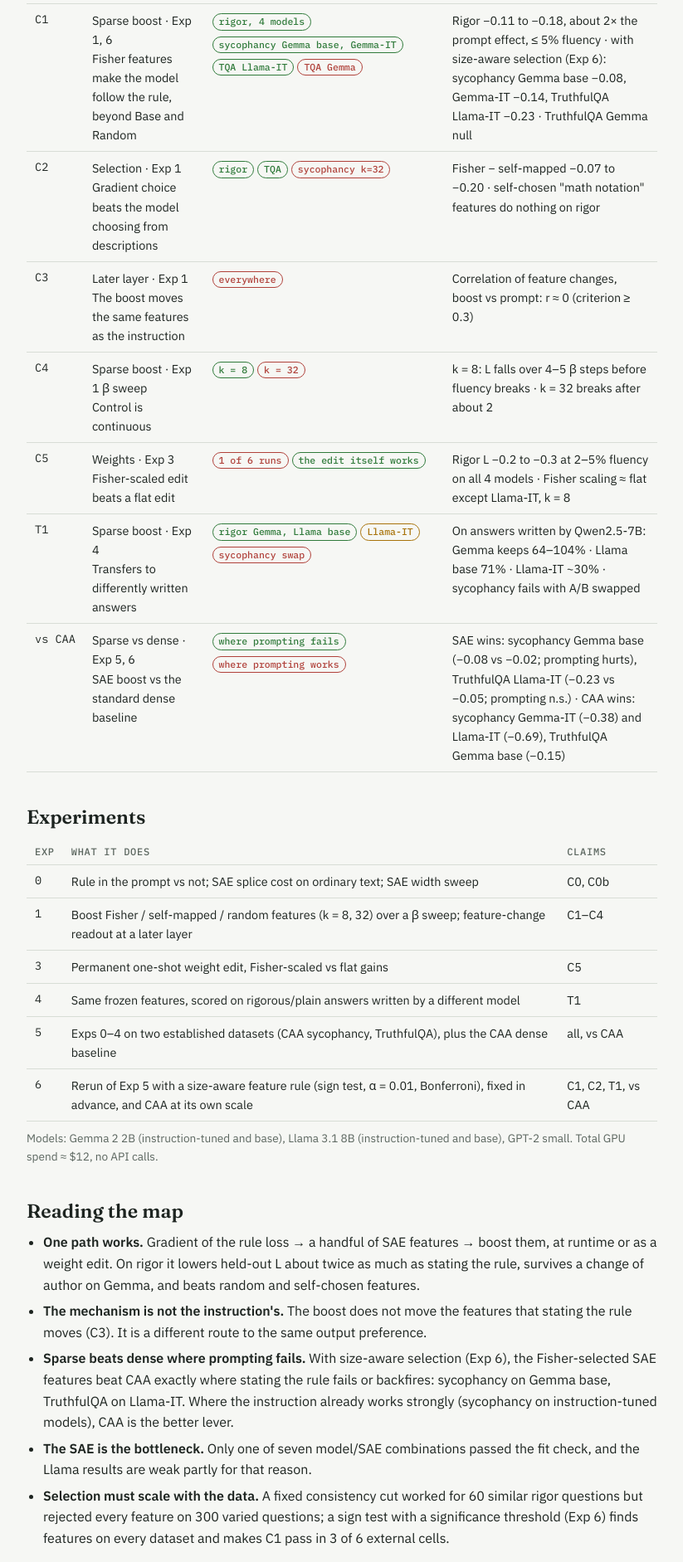
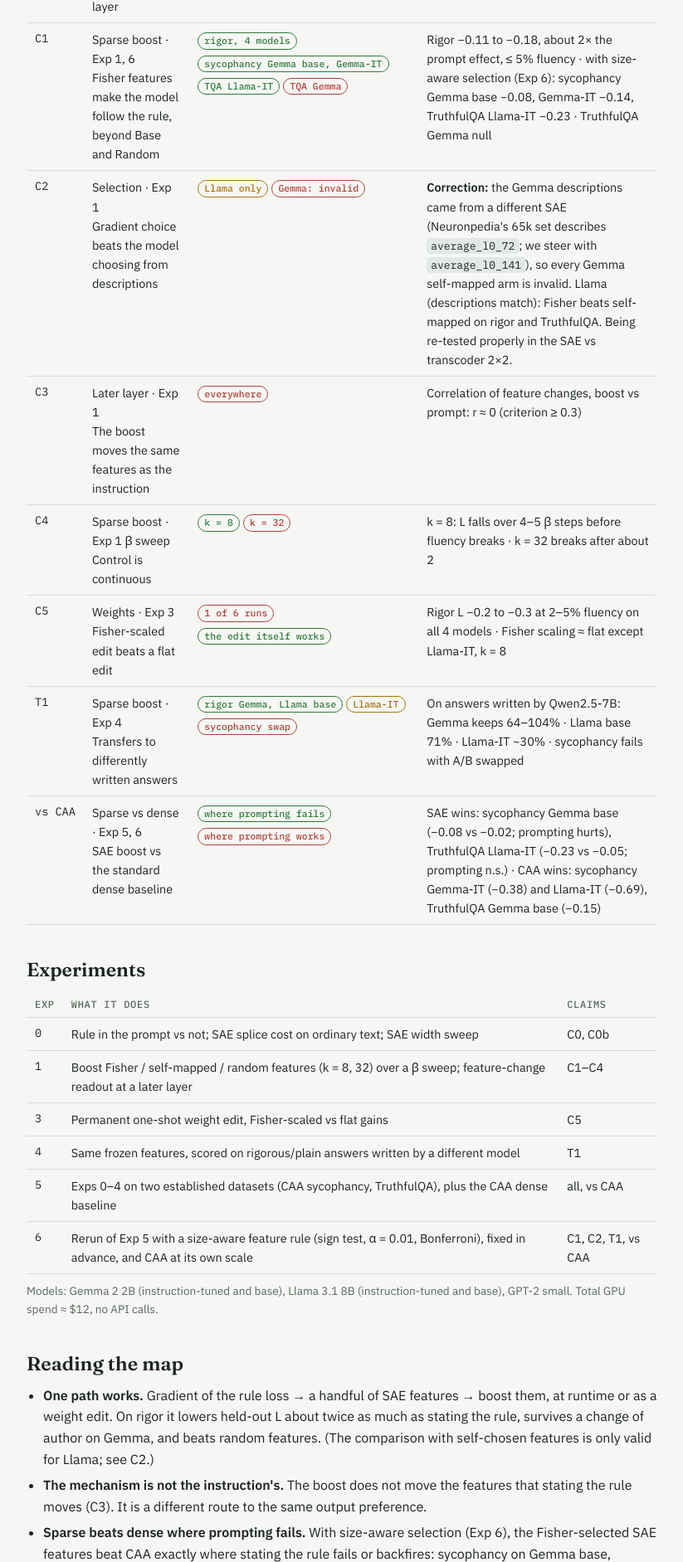
Before and after one commit to Gan-Labs/docs, a plain HTML site: page pages/rule-boosting.html in a window 1280 px wide. Shown: the part 3492-5375 px from the top of the page at 83% size, without its empty margins (228-1051 px from the left). Drawn offline with Linux system fonts and the light colour scheme.

Commit message:
Rule-boosting explainer: correct C2 (Gemma description/SAE mismatch)
Co-Authored-By: Claude Opus 5.5 <noreply@anthropic.com>
Claude-Session: https://claude.ai/code/session_01AFTqnipqzNk3c22wALRuMz

```diff
--- a/pages/rule-boosting.html
+++ b/pages/rule-boosting.html
@@ -139,7 +139,7 @@ flowchart LR
     <tr><td>C0</td><td>Prompt · Exp 0<br/>Stating the rule lowers L</td><td><span class="chip hold">rigor, all models</span><span class="chip hold">sycophancy Gemma-IT</span><span class="chip fail">Llama syc / TQA</span><span class="chip fail">Gemma-IT TQA</span></td><td class="num">Rigor −0.02 to −0.08 · sycophancy −0.74 · Gemma-IT TruthfulQA +0.15 (prompting hurts)</td></tr>
     <tr><td>C0b</td><td>SAE · Exp 0 + width sweep<br/>The SAE captures the layer</td><td><span class="chip part">only Gemma 2 + 65k</span></td><td class="num">Splice cost (limit 0.1 nat): Gemma 2 65k +0.06/+0.07 · Gemma 3 +0.26 · Llama 131k +0.15/+0.18 · GPT-2 +0.35</td></tr>
     <tr><td>C1</td><td>Sparse boost · Exp 1, 6<br/>Fisher features make the model follow the rule, beyond Base and Random</td><td><span class="chip hold">rigor, 4 models</span><span class="chip hold">sycophancy Gemma base, Gemma-IT</span><span class="chip hold">TQA Llama-IT</span><span class="chip fail">TQA Gemma</span></td><td class="num">Rigor −0.11 to −0.18, about 2× the prompt effect, ≤ 5% fluency · with size-aware selection (Exp 6): sycophancy Gemma base −0.08, Gemma-IT −0.14, TruthfulQA Llama-IT −0.23 · TruthfulQA Gemma null</td></tr>
-    <tr><td>C2</td><td>Selection · Exp 1<br/>Gradient choice beats the model choosing from descriptions</td><td><span class="chip hold">rigor</span><span class="chip hold">TQA</span><span class="chip fail">sycophancy k=32</span></td><td class="num">Fisher − self-mapped −0.07 to −0.20 · self-chosen "math notation" features do nothing on rigor</td></tr>
+    <tr><td>C2</td><td>Selection · Exp 1<br/>Gradient choice beats the model choosing from descriptions</td><td><span class="chip part">Llama only</span><span class="chip fail">Gemma: invalid</span></td><td class="num"><strong>Correction:</strong> the Gemma descriptions came from a different SAE (Neuronpedia's 65k set describes <code>average_l0_72</code>; we steer with <code>average_l0_141</code>), so every Gemma self-mapped arm is invalid. Llama (descriptions match): Fisher beats self-mapped on rigor and TruthfulQA. Being re-tested properly in the SAE vs transcoder 2×2.</td></tr>
     <tr><td>C3</td><td>Later layer · Exp 1<br/>The boost moves the same features as the instruction</td><td><span class="chip fail">everywhere</span></td><td class="num">Correlation of feature changes, boost vs prompt: r ≈ 0 (criterion ≥ 0.3)</td></tr>
     <tr><td>C4</td><td>Sparse boost · Exp 1 β sweep<br/>Control is continuous</td><td><span class="chip hold">k = 8</span><span class="chip fail">k = 32</span></td><td class="num">k = 8: L falls over 4–5 β steps before fluency breaks · k = 32 breaks after about 2</td></tr>
     <tr><td>C5</td><td>Weights · Exp 3<br/>Fisher-scaled edit beats a flat edit</td><td><span class="chip fail">1 of 6 runs</span><span class="chip hold">the edit itself works</span></td><td class="num">Rigor L −0.2 to −0.3 at 2–5% fluency on all 4 models · Fisher scaling ≈ flat except Llama-IT, k = 8</td></tr>
@@ -168,7 +168,7 @@ flowchart LR
 <section>
   <h2>Reading the map</h2>
   <ul>
-    <li><strong>One path works.</strong> Gradient of the rule loss → a handful of SAE features → boost them, at runtime or as a weight edit. On rigor it lowers held-out L about twice as much as stating the rule, survives a change of author on Gemma, and beats random and self-chosen features.</li>
+    <li><strong>One path works.</strong> Gradient of the rule loss → a handful of SAE features → boost them, at runtime or as a weight edit. On rigor it lowers held-out L about twice as much as stating the rule, survives a change of author on Gemma, and beats random features. (The comparison with self-chosen features is only valid for Llama; see C2.)</li>
     <li><strong>The mechanism is not the instruction's.</strong> The boost does not move the features that stating the rule moves (C3). It is a different route to the same output preference.</li>
     <li><strong>Sparse beats dense where prompting fails.</strong> With size-aware selection (Exp 6), the Fisher-selected SAE features beat CAA exactly where stating the rule fails or backfires: sycophancy on Gemma base, TruthfulQA on Llama-IT. Where the instruction already works strongly (sycophancy on instruction-tuned models), CAA is the better lever.</li>
     <li><strong>The SAE is the bottleneck.</strong> Only one of seven model/SAE combinations passed the fit check, and the Llama results are weak partly for that reason.</li>
```
